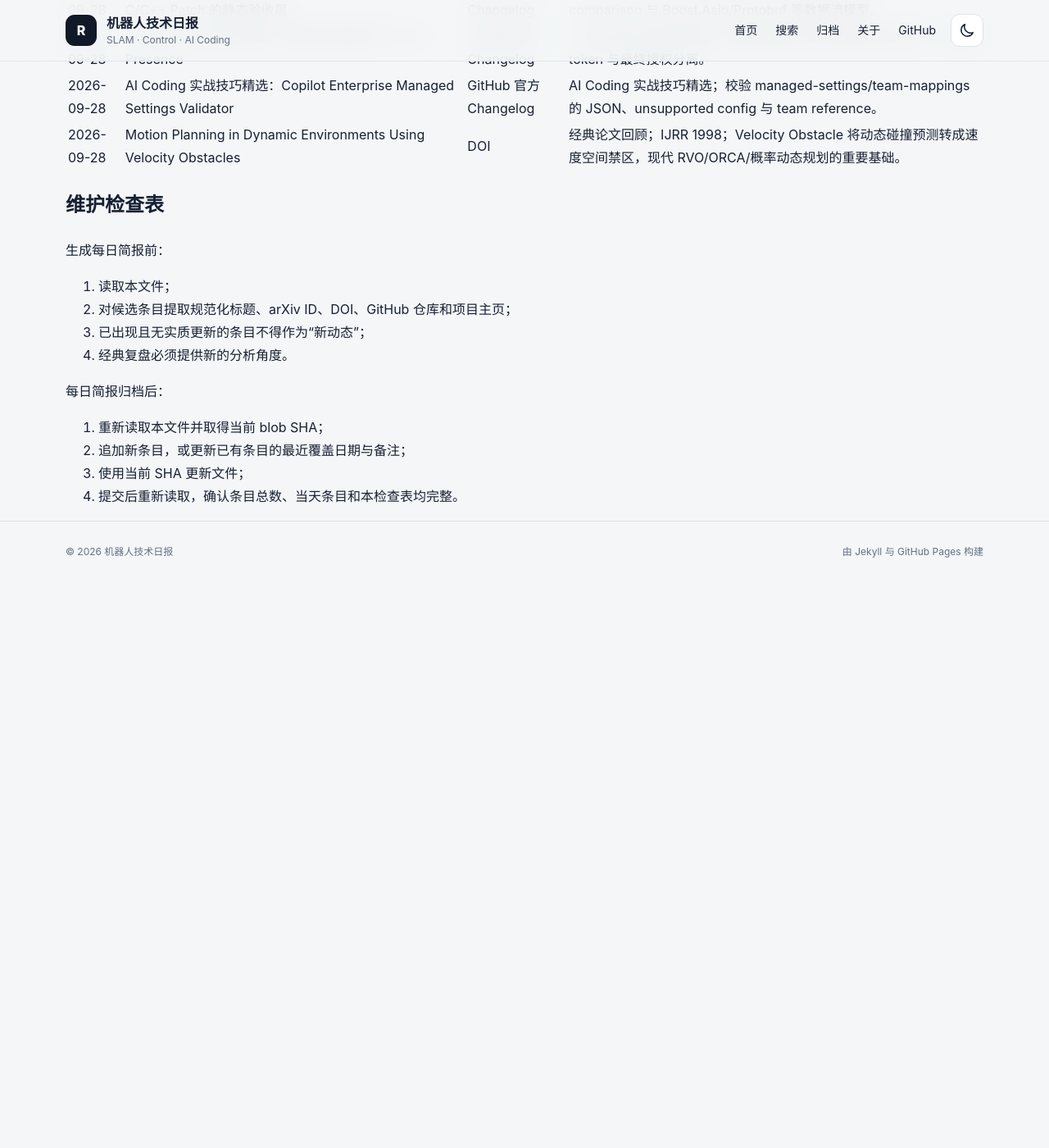
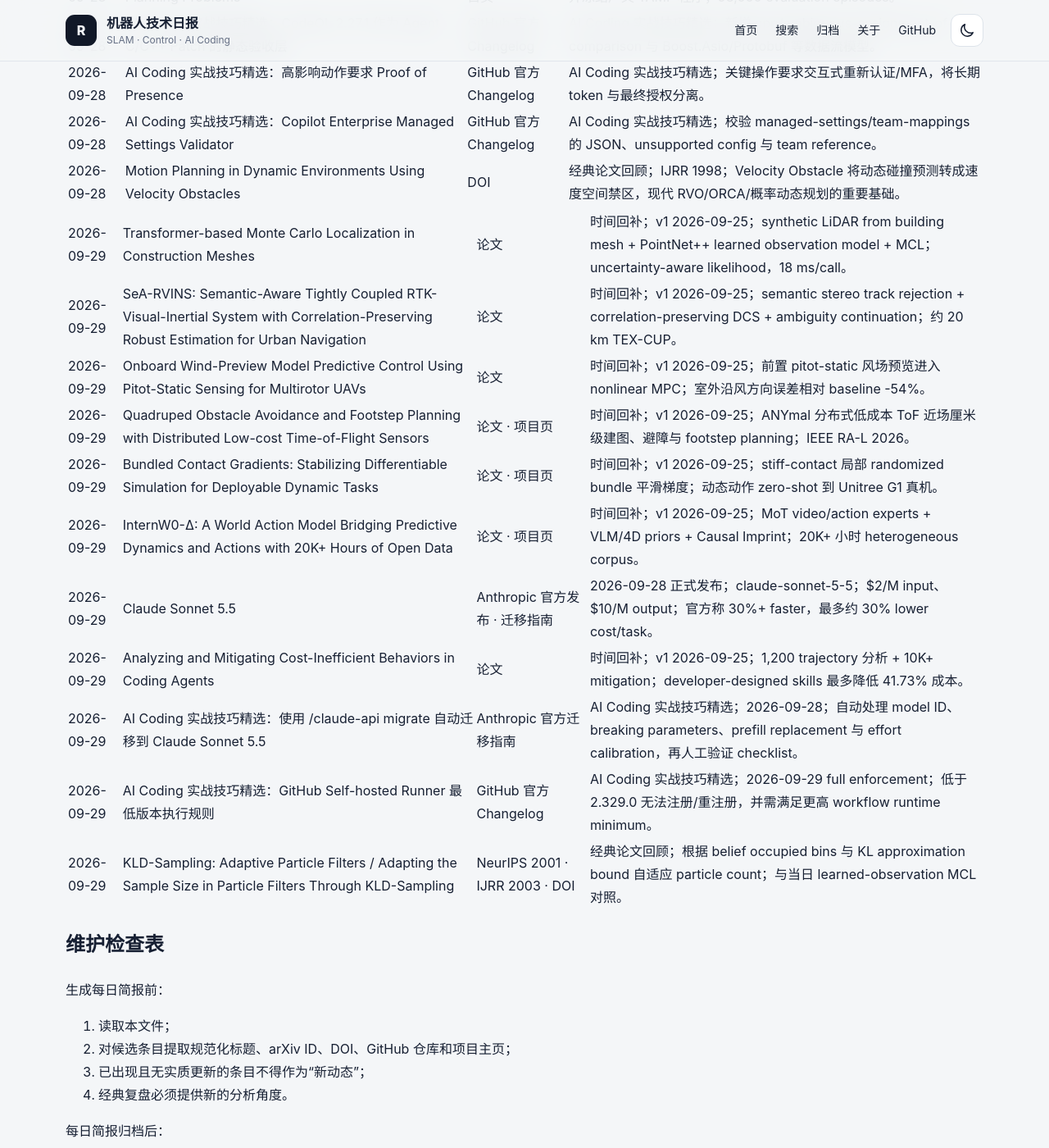
Before and after one commit to helywin/daily, a Jekyll site: the page built from robotics-brief-covered-items.md, in a window 1280 px wide and 1400 px high, scrolled down 53713 px. Shown: the whole window at 82% size. Built offline with Jekyll 4.4.1, drawn with Linux system fonts in a browser that asks for light colours; our own code applies the rules of GitHub Pages for plain Markdown files; before the commit the page ends 54421 px from its top, so only the background shows below that; some of the changed text lies outside the part shown.

Commit message:
docs: update robotics brief coverage index for 2026-09-29

```diff
--- a/robotics-brief-covered-items.md
+++ b/robotics-brief-covered-items.md
@@ -1,6 +1,6 @@
 # 机器人技术简报已覆盖条目索引
 
-> 最后更新：2026-09-28（Asia/Shanghai）
+> 最后更新：2026-09-29（Asia/Shanghai）
 >
 > 用途：每日简报选题前强制查重。本文件保留全部历史条目的最近覆盖日期、规范标题、至少一个可直接访问的原始来源和必要备注。
 >
@@ -115,6 +115,8 @@
 > 2026-09-27 新增 8 条主动态、3 条 AI Coding 实战技巧精选与 1 条经典论文回顾，共 805 条。
 
 > 2026-09-28 新增 8 条主动态、3 条 AI Coding 实战技巧精选与 1 条经典论文回顾，共 817 条。
+
+> 2026-09-29 新增 8 条主动态、2 条 AI Coding 实战技巧精选与 1 条经典论文回顾，共 828 条。
 
 ## 已核验条目
 
@@ -984,6 +986,18 @@
 | 2026-09-28 | AI Coding 实战技巧精选：Copilot Enterprise Managed Settings Validator | [GitHub 官方 Changelog](https://github.blog/changelog/2026-09-25-enterprise-managed-settings-in-product-validator/) | AI Coding 实战技巧精选；校验 managed-settings/team-mappings 的 JSON、unsupported config 与 team reference。 |
 | 2026-09-28 | Motion Planning in Dynamic Environments Using Velocity Obstacles | [DOI](https://doi.org/10.1177/027836499801700706) | 经典论文回顾；IJRR 1998；Velocity Obstacle 将动态碰撞预测转成速度空间禁区，现代 RVO/ORCA/概率动态规划的重要基础。 |
 
+| 2026-09-29 | Transformer-based Monte Carlo Localization in Construction Meshes | [论文](https://arxiv.org/abs/2609.31357) | 时间回补；v1 2026-09-25；synthetic LiDAR from building mesh + PointNet++ learned observation model + MCL；uncertainty-aware likelihood，18 ms/call。 |
+| 2026-09-29 | SeA-RVINS: Semantic-Aware Tightly Coupled RTK-Visual-Inertial System with Correlation-Preserving Robust Estimation for Urban Navigation | [论文](https://arxiv.org/abs/2609.30814) | 时间回补；v1 2026-09-25；semantic stereo track rejection + correlation-preserving DCS + ambiguity continuation；约 20 km TEX-CUP。 |
+| 2026-09-29 | Onboard Wind-Preview Model Predictive Control Using Pitot-Static Sensing for Multirotor UAVs | [论文](https://arxiv.org/abs/2609.31185) | 时间回补；v1 2026-09-25；前置 pitot-static 风场预览进入 nonlinear MPC；室外沿风方向误差相对 baseline -54%。 |
+| 2026-09-29 | Quadruped Obstacle Avoidance and Footstep Planning with Distributed Low-cost Time-of-Flight Sensors | [论文](https://arxiv.org/abs/2609.31008) · [项目页](https://dynamic.robots.ox.ac.uk/projects/time-of-flight-anymal/) | 时间回补；v1 2026-09-25；ANYmal 分布式低成本 ToF 近场厘米级建图、避障与 footstep planning；IEEE RA-L 2026。 |
+| 2026-09-29 | Bundled Contact Gradients: Stabilizing Differentiable Simulation for Deployable Dynamic Tasks | [论文](https://arxiv.org/abs/2609.30951) · [项目页](https://bundledcontactgradients.github.io/) | 时间回补；v1 2026-09-25；stiff-contact 局部 randomized bundle 平滑梯度；动态动作 zero-shot 到 Unitree G1 真机。 |
+| 2026-09-29 | InternW0-Δ: A World Action Model Bridging Predictive Dynamics and Actions with 20K+ Hours of Open Data | [论文](https://arxiv.org/abs/2609.31394) · [项目页](https://internrobotics.github.io/InternW0-Delta/) | 时间回补；v1 2026-09-25；MoT video/action experts + VLM/4D priors + Causal Imprint；20K+ 小时 heterogeneous corpus。 |
+| 2026-09-29 | Claude Sonnet 5.5 | [Anthropic 官方发布](https://www.anthropic.com/claude-sonnet-5-5) · [迁移指南](https://platform.claude.com/docs/en/models/sonnet-5-5/migration-guide) | 2026-09-28 正式发布；claude-sonnet-5-5；$2/M input、$10/M output；官方称 30%+ faster，最多约 30% lower cost/task。 |
+| 2026-09-29 | Analyzing and Mitigating Cost-Inefficient Behaviors in Coding Agents | [论文](https://arxiv.org/abs/2609.30725) | 时间回补；v1 2026-09-25；1,200 trajectory 分析 + 10K+ mitigation；developer-designed skills 最多降低 41.73% 成本。 |
+| 2026-09-29 | AI Coding 实战技巧精选：使用 /claude-api migrate 自动迁移到 Claude Sonnet 5.5 | [Anthropic 官方迁移指南](https://platform.claude.com/docs/en/models/sonnet-5-5/migration-guide) | AI Coding 实战技巧精选；2026-09-28；自动处理 model ID、breaking parameters、prefill replacement 与 effort calibration，再人工验证 checklist。 |
+| 2026-09-29 | AI Coding 实战技巧精选：GitHub Self-hosted Runner 最低版本执行规则 | [GitHub 官方 Changelog](https://github.blog/changelog/2026-09-28-self-hosted-runner-version-enforcement-date-has-moved/) | AI Coding 实战技巧精选；2026-09-29 full enforcement；低于 2.329.0 无法注册/重注册，并需满足更高 workflow runtime minimum。 |
+| 2026-09-29 | KLD-Sampling: Adaptive Particle Filters / Adapting the Sample Size in Particle Filters Through KLD-Sampling | [NeurIPS 2001](https://papers.nips.cc/paper_files/paper/2001/hash/c5b2cebf15b205503560c4e8e6d1ea78-Abstract.html) · [IJRR 2003](https://rse-lab.cs.washington.edu/papers/adaptive-ijrr-2003.pdf) · [DOI](https://doi.org/10.1177/0278364903022012001) | 经典论文回顾；根据 belief occupied bins 与 KL approximation bound 自适应 particle count；与当日 learned-observation MCL 对照。 |
+
 ## 维护检查表
 
 生成每日简报前：
```
